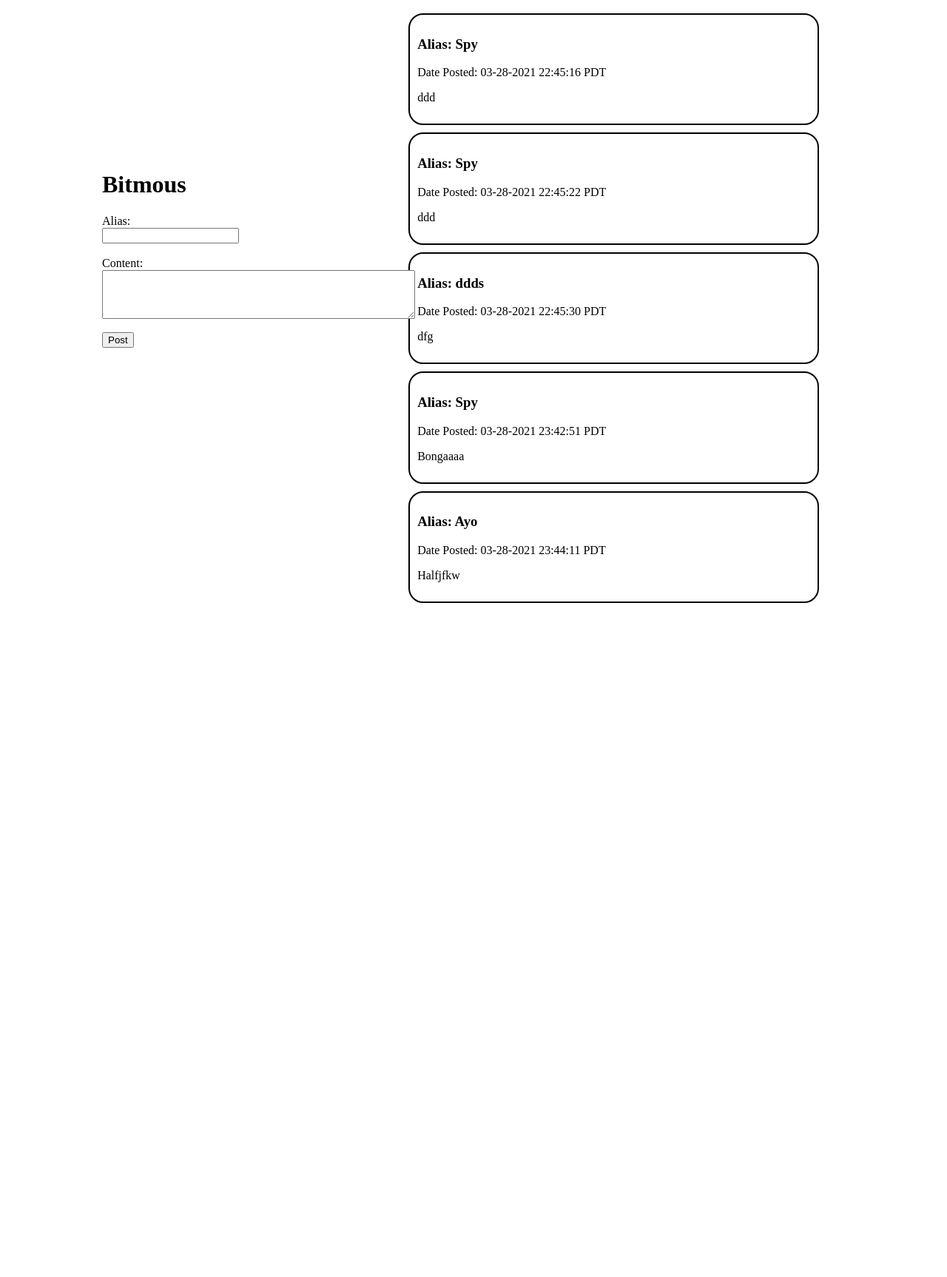
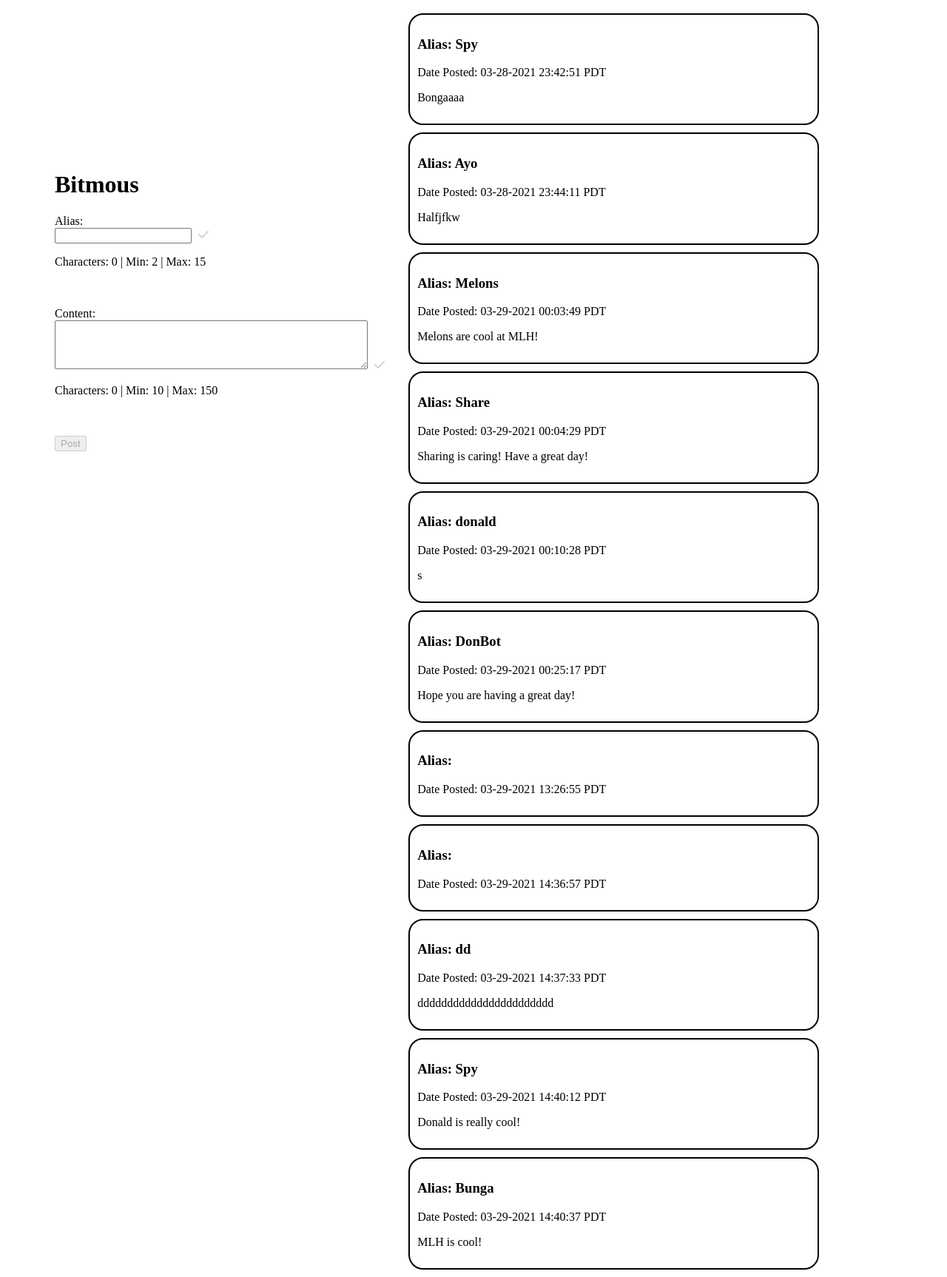
Before and after one commit to DonaldKLee/Bitmous, a Flask app: page / in a window 1280 px wide. Shown: the whole page at 74% size. Before the commit the page ends 815 px from the top, so only its background shows below. Run offline with Flask 2, Linux system fonts and the light colour scheme; some libraries are stand-ins or nearby versions.

Commit message:
Added a form validator

```diff
--- a/main.py
+++ b/main.py
@@ -1,10 +1,8 @@
 # Import Flask
 from flask import Flask, render_template, request, url_for, redirect
-import json
-from datetime import datetime
-from pytz import timezone, utc
+import json, os
 
-import os
+import datafunctions
 
 # Next up, we need to make a Flask app.
 # This will allow us to create routes, etc.
@@ -24,19 +22,11 @@ def dated_url_for(endpoint, **values):
     return url_for(endpoint, **values)
 # ^ ^ ^
 
-# Gets the current time in PST, to get the time, do print(get_pst_time())
-def get_pst_time():
-    date_format='%m-%d-%Y %H:%M:%S %Z'
-    date = datetime.now(tz=utc)
-    date = date.astimezone(timezone('US/Pacific'))
-    pstDateTime=date.strftime(date_format)
-    return pstDateTime
-
 @app.route('/submit_post', methods=['POST'])
 def submit_post():
     code_name = request.form['code_name']
     post_content = request.form['post_content']
-    post_date = get_pst_time()
+    post_date = datafunctions.get_pst_time()
 
     with open('posts.json', 'r') as file:
         all_posts = json.load(file)
--- a/posts.json
+++ b/posts.json
@@ -1,20 +1,5 @@
 {
     "all_posts": [
-        {
-            "code_name": "Spy",
-            "content": "ddd",
-            "date_posted": "03-28-2021 22:45:16 PDT"
-        },
-        {
-            "code_name": "Spy",
-            "content": "ddd",
-            "date_posted": "03-28-2021 22:45:22 PDT"
-        },
-        {
-            "code_name": "ddds",
-            "content": "dfg",
-            "date_posted": "03-28-2021 22:45:30 PDT"
-        },
         {
             "code_name": "Spy",
             "content": "Bongaaaa",
@@ -24,6 +9,51 @@
             "code_name": "Ayo",
             "content": "Halfjfkw",
             "date_posted": "03-28-2021 23:44:11 PDT"
+        },
+        {
+            "code_name": "Melons",
+            "content": "Melons are cool at MLH!",
+            "date_posted": "03-29-2021 00:03:49 PDT"
+        },
+        {
+            "code_name": "Share",
+            "content": "Sharing is caring! Have a great day!",
+            "date_posted": "03-29-2021 00:04:29 PDT"
+        },
+        {
+            "code_name": "donald",
+            "content": "s",
+            "date_posted": "03-29-2021 00:10:28 PDT"
+        },
+        {
+            "code_name": "DonBot",
+            "content": "Hope you are having a great day!",
+            "date_posted": "03-29-2021 00:25:17 PDT"
+        },
+        {
+            "code_name": "",
+            "content": "",
+            "date_posted": "03-29-2021 13:26:55 PDT"
+        },
+        {
+            "code_name": "",
+            "content": "",
+            "date_posted": "03-29-2021 14:36:57 PDT"
+        },
+        {
+            "code_name": "dd",
+            "content": "ddddddddddddddddddddddd",
+            "date_posted": "03-29-2021 14:37:33 PDT"
+        },
+        {
+            "code_name": "Spy",
+            "content": "Donald is really cool!",
+            "date_posted": "03-29-2021 14:40:12 PDT"
+        },
+        {
+            "code_name": "Bunga",
+            "content": "MLH is cool!",
+            "date_posted": "03-29-2021 14:40:37 PDT"
         }
     ]
 }
--- a/static/css/home.css
+++ b/static/css/home.css
@@ -1,5 +1,5 @@
 .form {
-    left:10%;
+    left:5%;
     padding:10px;
     top: 200px;
     float: left;
@@ -18,3 +18,8 @@
     border: 2px solid black;
     border-radius: 20px;
 }
+.post_check_mark {
+    color: lightgrey;
+    margin-left:5px;
+    transition: 0.3s;
+}
--- /dev/null
+++ b/static/javascript/home.js
@@ -0,0 +1,38 @@
+function posting() {
+    post = document.getElementById("submit_button");
+    alias = document.getElementById("alias_form");
+    content_form = document.getElementById("content_form");
+    alias_check = document.getElementById("alias_check");
+    content_check = document.getElementById("content_check");
+
+    document.getElementById("alias_length").innerHTML = "Characters: " + alias.value.length + " | Min: 2 | Max: 15";
+    document.getElementById("content_length").innerHTML = "Characters: " + content_form.value.length + " | Min: 10 | Max: 150";
+
+
+    if (alias.value.length > 1 && alias.value.length < 16) { //When the Alias has more than 1 character
+        console.log("Yayy");
+        alias_check.style.color = "lightgreen";
+        alias_status = true;
+    }
+    else {
+        alias_check.style.color = "lightgrey";
+        alias_status = false;
+    }
+
+    if (content_form.value.length > 9 && content_form.value.length < 151) {
+        console.log("Suffcient Post");
+        content_check.style.color = "lightgreen";
+        content_status = true;
+    }
+    else {
+        content_check.style.color = "lightgrey";
+        content_status = false;
+    }
+
+    if (alias_status == true && content_status == true) {
+        post.disabled = false;
+    }
+    else{
+        post.disabled = true;
+    }
+}
--- a/templates/index.html
+++ b/templates/index.html
@@ -2,6 +2,9 @@
 <html>
     <head>
         <meta name="viewport" content="width=device-width, initial-scale=1">
+
+        <!--Font Awesome-->
+        <script src="https://kit.fontawesome.com/ba7447c34f.js" crossorigin="anonymous"></script>
 
         <link rel="stylesheet" href="{{ url_for('static', filename='css/home.css') }}">
     </head>
@@ -11,15 +14,23 @@
         <form class="form" action="{{ url_for('submit_post') }}" method="post">
             <h1>Bitmous</h1>
 
-            <label for="fname">Alias:</label><br>
-            <input type="name" id="fname" name="code_name"><br></br>
+            <label for="alias_form">Alias:</label><br>
+            <input type="name" id="alias_form" name="code_name" oninput="posting()">
 
-            <label for="content_form">Content:</label><br>
-            <textarea rows="4" cols="50" id="content_form" name="post_content"></textarea>
+            <i id="alias_check" class="post_check_mark fas fa-check"></i>
+            <p id="alias_length">Characters: 0 | Min: 2 | Max: 15</p>
 
             <br></br>
 
-            <input type="submit" value="Post">
+            <label for="content_form">Content:</label><br>
+            <textarea rows="4" cols="50" id="content_form" name="post_content" oninput="posting()"></textarea>
+
+            <i id="content_check" class="post_check_mark fas fa-check"></i>
+            <p id="content_length">Characters: 0 | Min: 10 | Max: 150</p>
+
+            <br></br>
+
+            <input id="submit_button" type="submit" value="Post" disabled/>
         </form>
         <!-- Form ^^^ -->
 
@@ -34,4 +45,7 @@
         </section>
 
     </body>
+
+    <script type=text/javascript src="{{ url_for('static', filename='javascript/home.js') }}"></script>
+
 </html>
```
Also changed, not shown: datafunctions.py (added, +10 -0 lines), posts_backup.json (+45 -0 lines).
